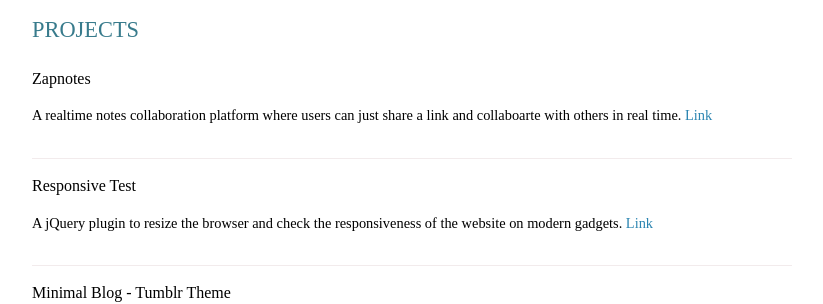
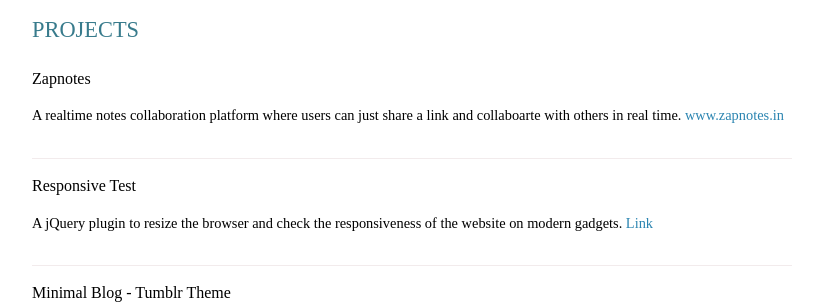
Before and after one commit to rvgpl/rvgpl.github.io, a Jekyll site: the page built from resume.html, in a window 1280 px wide. Shown: the part 1248-1552 px from the top of the page, without its empty margins (8-831 px from the left). Built offline with Jekyll 4.4.1, drawn with Linux system fonts in a browser that asks for light colours; Markdown is read by kramdown in place of the engine named in the settings.

Commit message:
zapnotes link

```diff
--- a/resume.html
+++ b/resume.html
@@ -374,7 +374,7 @@
 				Zapnotes
 			</div>
 			<div class="summary">
-				<p>A realtime notes collaboration platform where users can just share a link and collaboarte with others in real time. <a href-"http://www.zapnotes.in">Link</a></p>
+				<p>A realtime notes collaboration platform where users can just share a link and collaboarte with others in real time. <a href="http://www.zapnotes.in">www.zapnotes.in</a></p>
 			</div>
 		</div>
 
```
